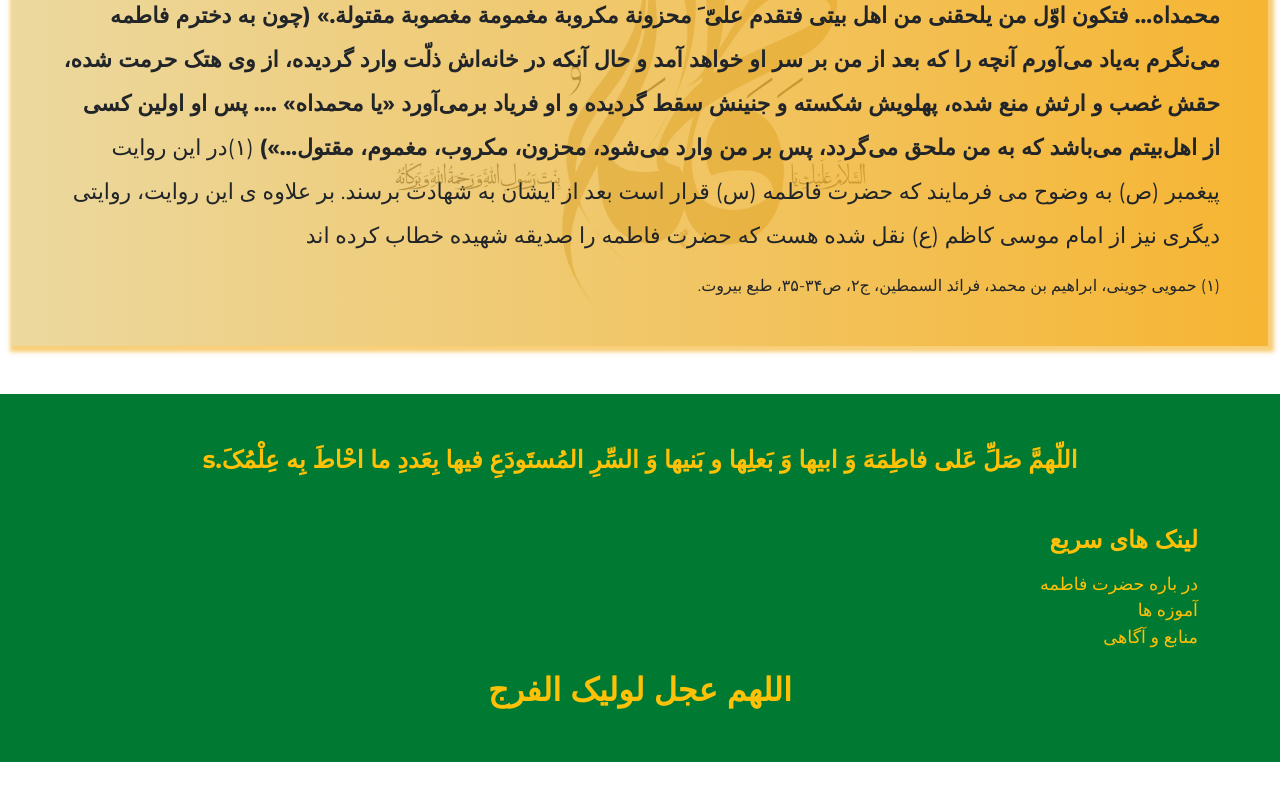
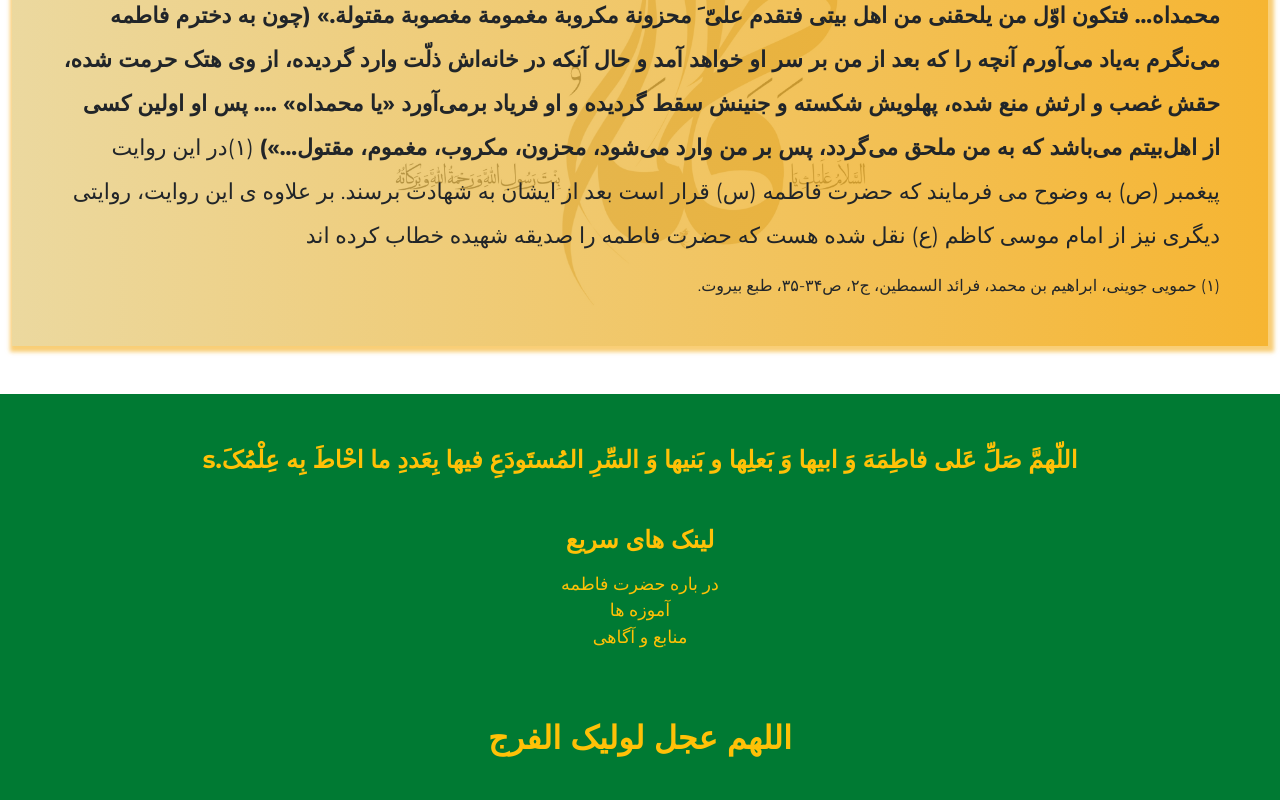
Before and after one commit to shukria-sultani/Sayyida-Nisa, a React (Vite) app: page / in a window 1280 px wide. Shown: the part 9605-10405 px from the top of the page. Before the commit the page ends 10367 px from the top, so only its background shows below. Built offline with nearby package versions, Linux system fonts and the light colour scheme; a web font is replaced by a local one.

Commit message:
Enhanced the footer design.

```diff
--- a/src/Components/Footer.jsx
+++ b/src/Components/Footer.jsx
@@ -11,7 +11,7 @@ function Footer() {
       <div className=" text-center fw-bolder " style={{ fontSize: "1.5em" }}>
         {t("salawat")}s
       </div>
-      <div className="container pt-5">
+      <div className="container text-center pt-5">
           <h4 className="fw-bolder">{t("quickLinks")}</h4>
         <ul className="list-unstyled " style={{fontSize: "1.1em"}}>
           <li className="pt-2">
@@ -24,7 +24,7 @@ function Footer() {
             <Link to={"/resources"} className="text-warning text-decoration-none"> {t('Resources')}</Link>
           </li>
         </ul>
-         <div className="container fw-bolder text-center" style={{fontSize: "2em"}}>
+         <div className="container pt-5 fw-bolder text-center" style={{fontSize: "2em"}}>
             {t("zuhoorDua")}
          </div>
       </div>
```
